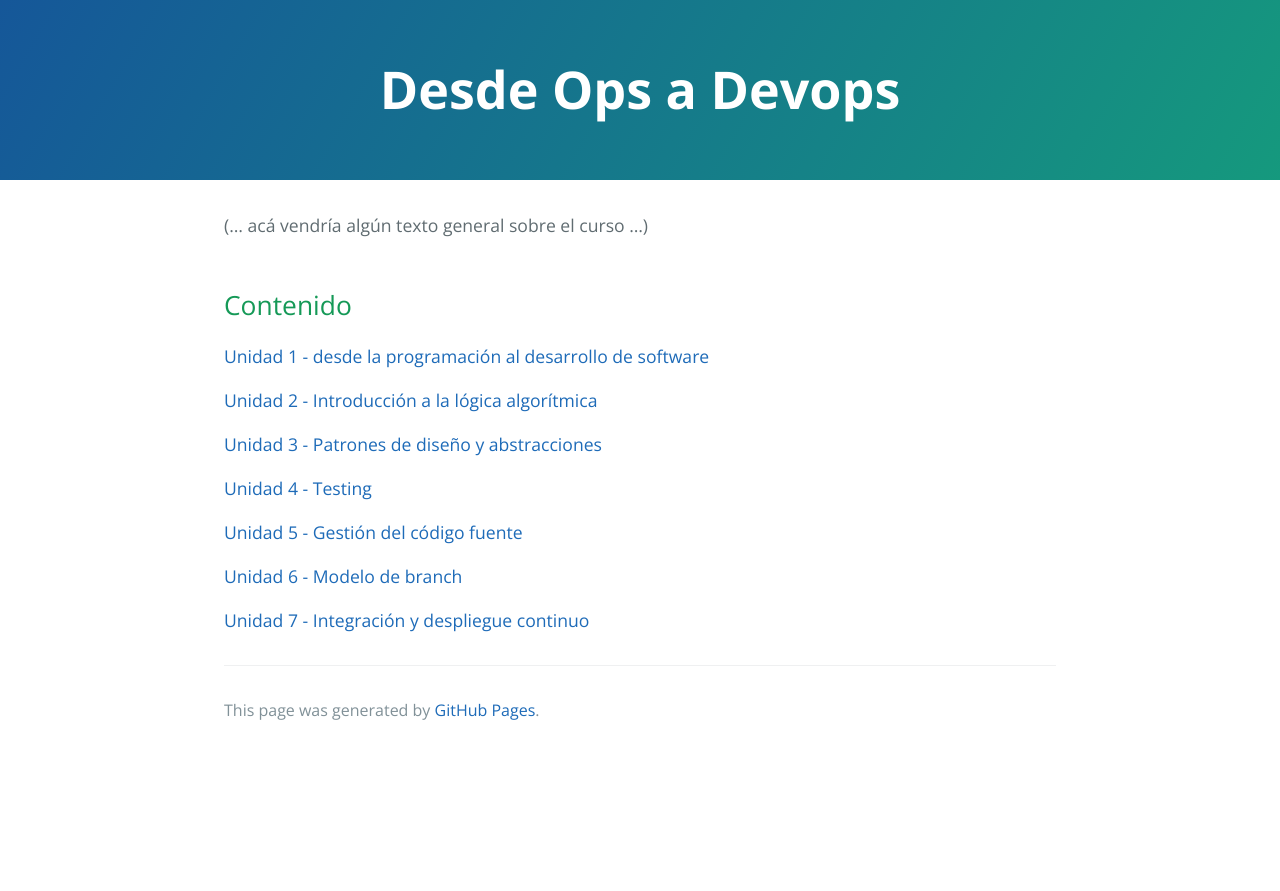
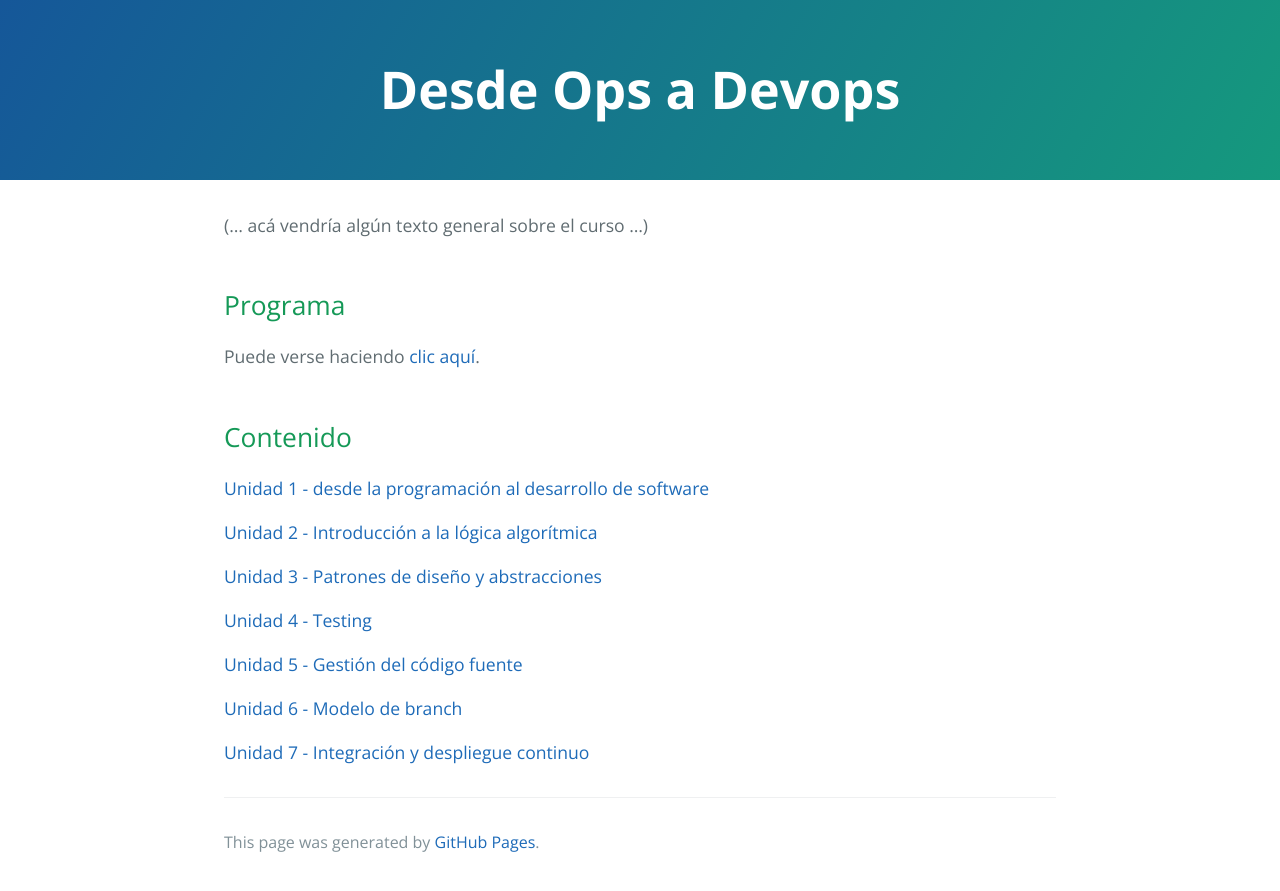
Before and after one commit to clombardi/design-thinking, a Jekyll site: the page built from index.md, in a window 1280 px wide. Shown: the top 891 px of the page. Built offline with Jekyll 4.4.1, drawn with Linux system fonts in a browser that asks for light colours.

Commit message:
Agregado programa

```diff
--- a/index.md
+++ b/index.md
@@ -3,6 +3,10 @@ layout: default
 ---
 
 (... acá vendría algún texto general sobre el curso ...)
+
+## Programa
+
+Puede verse haciendo [clic aquí](./programa.pdf).
 
 ## Contenido
 
```
Also changed, not shown: 1 other file.
